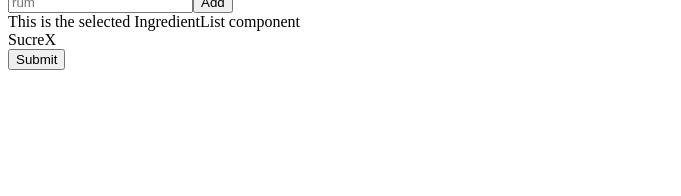
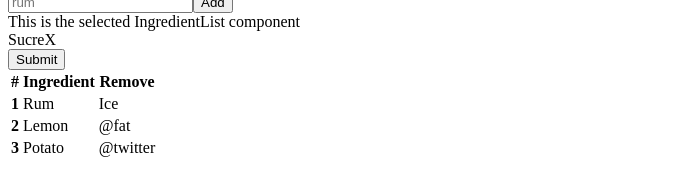
Before and after one commit to VesperApp/VesperApp, a React app: page / in a window 1280 px wide. Shown: the part 362-558 px from the top of the page, without its empty margins (0-681 px from the left). Built offline with nearby package versions, Linux system fonts and the light colour scheme; the HTML template or start-up script is replaced by a standard one.

Commit message:
(feat) Add ResultList.jsx

```diff
--- a/client/src/components/ResultsList.jsx
+++ b/client/src/components/ResultsList.jsx
@@ -1,3 +1,38 @@
 import React from 'react';
 
+class ResultsList extends React.Component {
+  render() {
+    return (
+      <div className="listView">
+        <table className="table table-hover " >
+          <thead>
+            <tr>
+              <th scope="col">#</th>
+              <th scope="col">Ingredient</th>
+              <th scope="col">Remove</th>
+            </tr>
+          </thead>
+          <tbody>
+            <tr>
+              <th scope="row">1</th>
+              <td>Rum</td>
+              <td>Ice</td>
+            </tr>
+            <tr>
+              <th scope="row">2</th>
+              <td>Lemon</td>
+              <td>@fat</td>
+            </tr>
+            <tr>
+              <th scope="row">3</th>
+              <td>Potato</td>
+              <td>@twitter</td>
+            </tr>
+          </tbody>
+        </table>
+       </div>
+    );
+  }
+}
+
 export default ResultsList
--- a/client/src/components/SignUp.jsx
+++ b/client/src/components/SignUp.jsx
@@ -5,7 +5,6 @@ class SignUp extends React.Component {
     return (
       <div className='formView'>
        <form>
-
           <div className="title">  Sign up </div>
            <input type='text' name='userName' placeholder='Your username'/>
            <input type='email' name='email' placeholder='Your email'/>
--- a/client/src/index.jsx
+++ b/client/src/index.jsx
@@ -3,20 +3,21 @@ import ReactDOM from 'react-dom';
 import $ from 'jquery';
 
 import Header from './components/Header.jsx';
+import Search from './components/Search.jsx';
+import ResultsList from './components/ResultsList.jsx';
 
 class App extends React.Component {
   render() {
     return(
       <div className="main">
-          {
-             <Header/>
-            // <Search/>
-            // <ResultsList/>
-            // <Footer/>
-          }
+        <Header/>
+        <ResultsList/>
       </div>
-      )
-    }
+    )
   }
+}
 
 ReactDOM.render(<App />, document.getElementById('app'));
+
+// <Search/>
+// <Footer/>
```
Also changed, not shown: 2 other files (tests, documents, lock files or other folders). Lines whose indentation alone changed are shown as unchanged.
